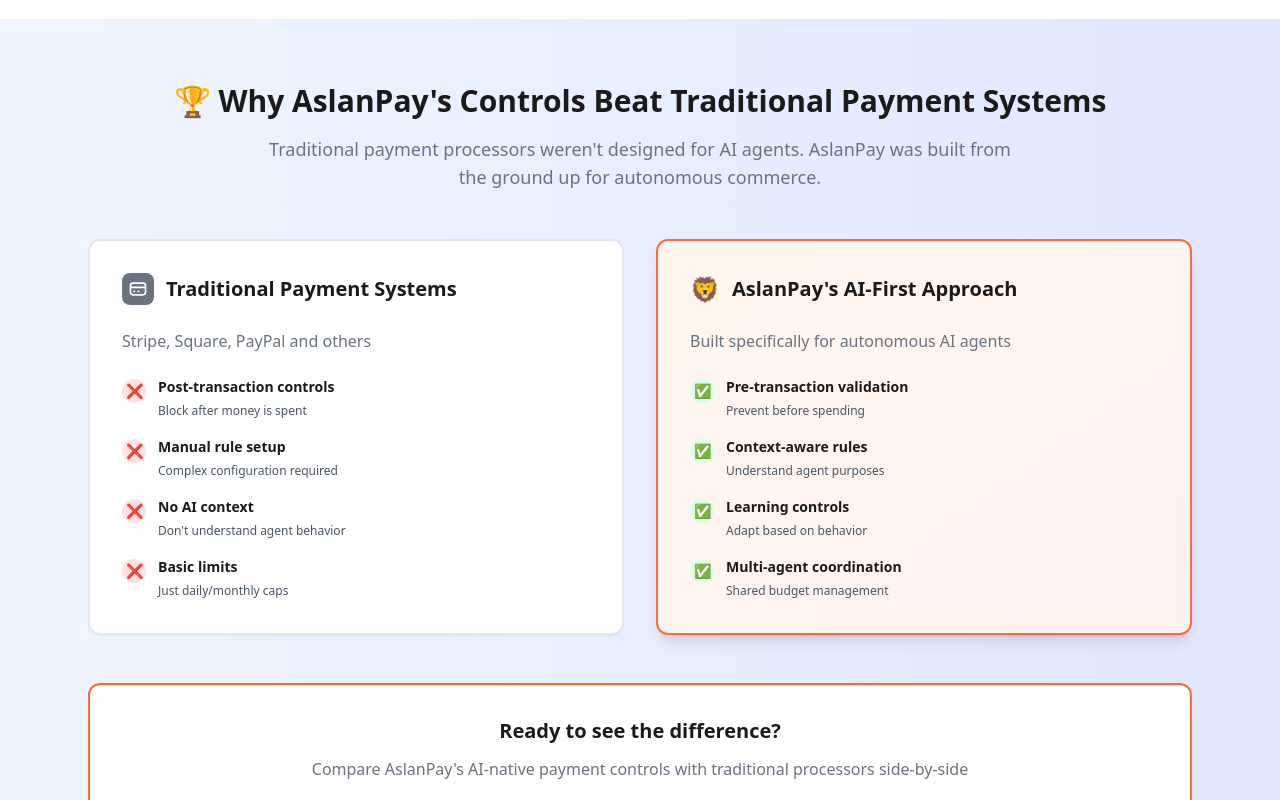
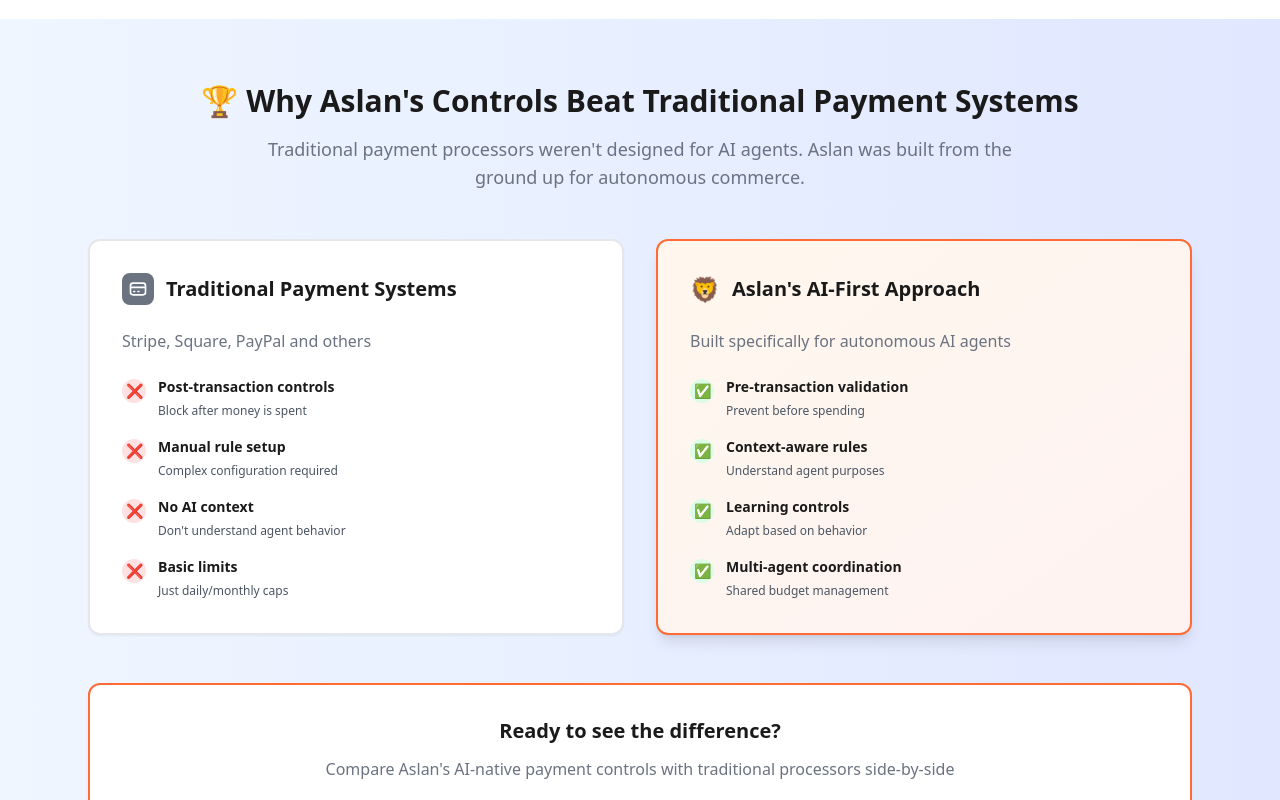
Before and after one commit to coltonsakamoto/aslanpay, a website: page public/index.html in a window 1280 px wide. Shown: the part 560-1360 px from the top of the page. Drawn offline with nearby package versions, Linux system fonts and the light colour scheme.

Commit message:
Update comparison section branding from AslanPay to Aslan

```diff
--- a/public/index.html
+++ b/public/index.html
@@ -136,10 +136,10 @@
         <div class="max-w-6xl mx-auto px-4 sm:px-6">
             <div class="text-center mb-8 sm:mb-12">
                 <h2 class="text-2xl sm:text-3xl font-bold text-aslan-dark mb-4">
-                    🏆 Why AslanPay's Controls Beat Traditional Payment Systems
+                    🏆 Why Aslan's Controls Beat Traditional Payment Systems
                 </h2>
                 <p class="text-lg text-aslan-gray max-w-3xl mx-auto">
-                    Traditional payment processors weren't designed for AI agents. AslanPay was built from the ground up for autonomous commerce.
+                    Traditional payment processors weren't designed for AI agents. Aslan was built from the ground up for autonomous commerce.
                 </p>
             </div>
 
@@ -196,11 +196,11 @@
                     </div>
                 </div>
 
-                <!-- AslanPay AI-First Approach Column -->
+                <!-- Aslan AI-First Approach Column -->
                 <div class="bg-gradient-to-br from-orange-50 to-red-50 p-6 sm:p-8 rounded-xl border-2 border-aslan-orange shadow-lg">
                     <div class="flex items-center mb-6">
                         <span class="text-2xl mr-3">🦁</span>
-                        <h3 class="text-xl font-semibold text-aslan-dark">AslanPay's AI-First Approach</h3>
+                        <h3 class="text-xl font-semibold text-aslan-dark">Aslan's AI-First Approach</h3>
                     </div>
                     <p class="text-aslan-gray mb-6 font-medium">Built specifically for autonomous AI agents</p>
 
@@ -250,7 +250,7 @@
                 <div class="p-6 sm:p-8 bg-white rounded-xl border-2 border-aslan-orange shadow-sm">
                     <h3 class="text-xl font-semibold text-aslan-dark mb-3">Ready to see the difference?</h3>
                     <p class="text-aslan-gray mb-6 max-w-2xl mx-auto">
-                        Compare AslanPay's AI-native payment controls with traditional processors side-by-side
+                        Compare Aslan's AI-native payment controls with traditional processors side-by-side
                     </p>
                     <a href="/comparison" class="bg-aslan-orange text-white px-6 sm:px-8 py-3 rounded-lg text-lg font-medium hover:bg-orange-600 transition-colors inline-flex items-center space-x-2">
                         <span>See detailed comparison vs. Stripe</span>
```
